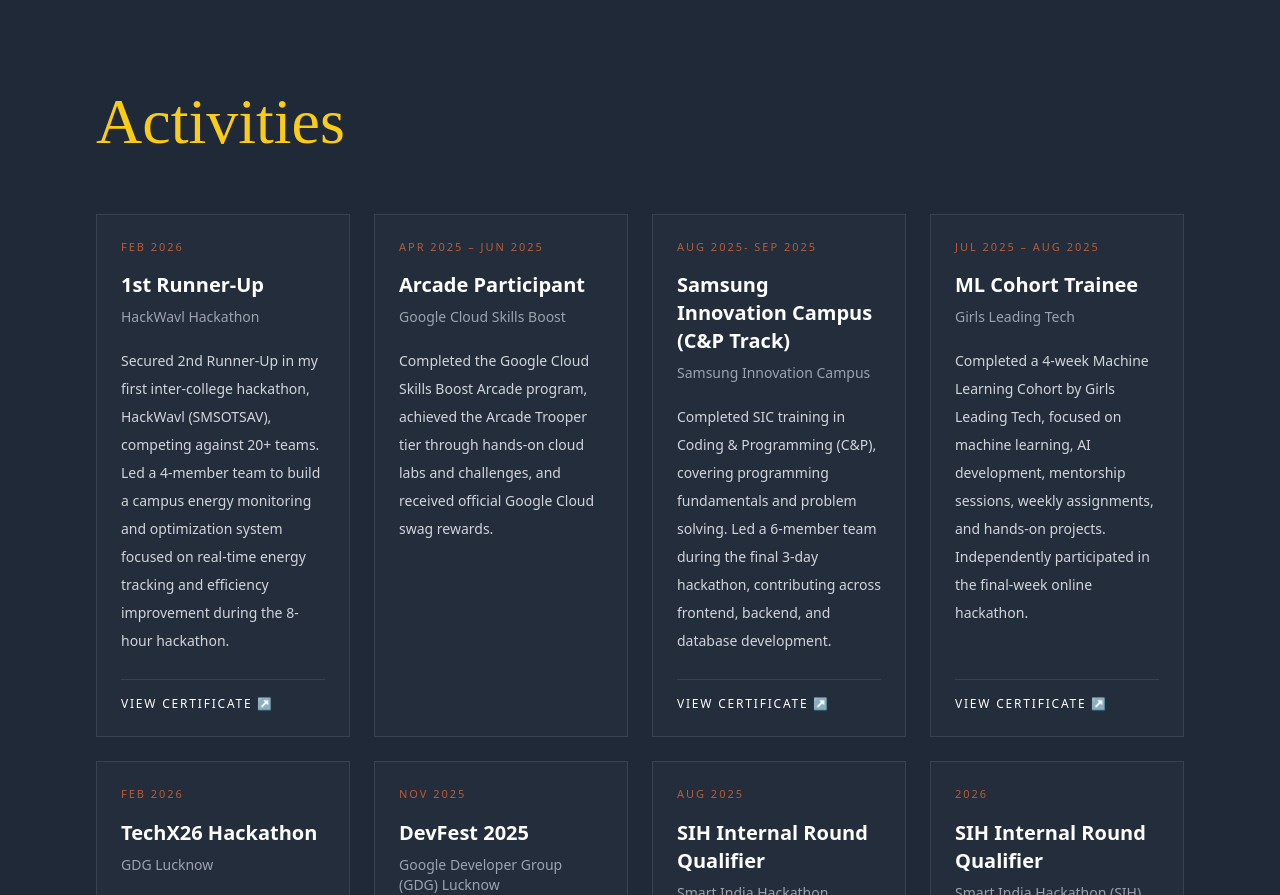
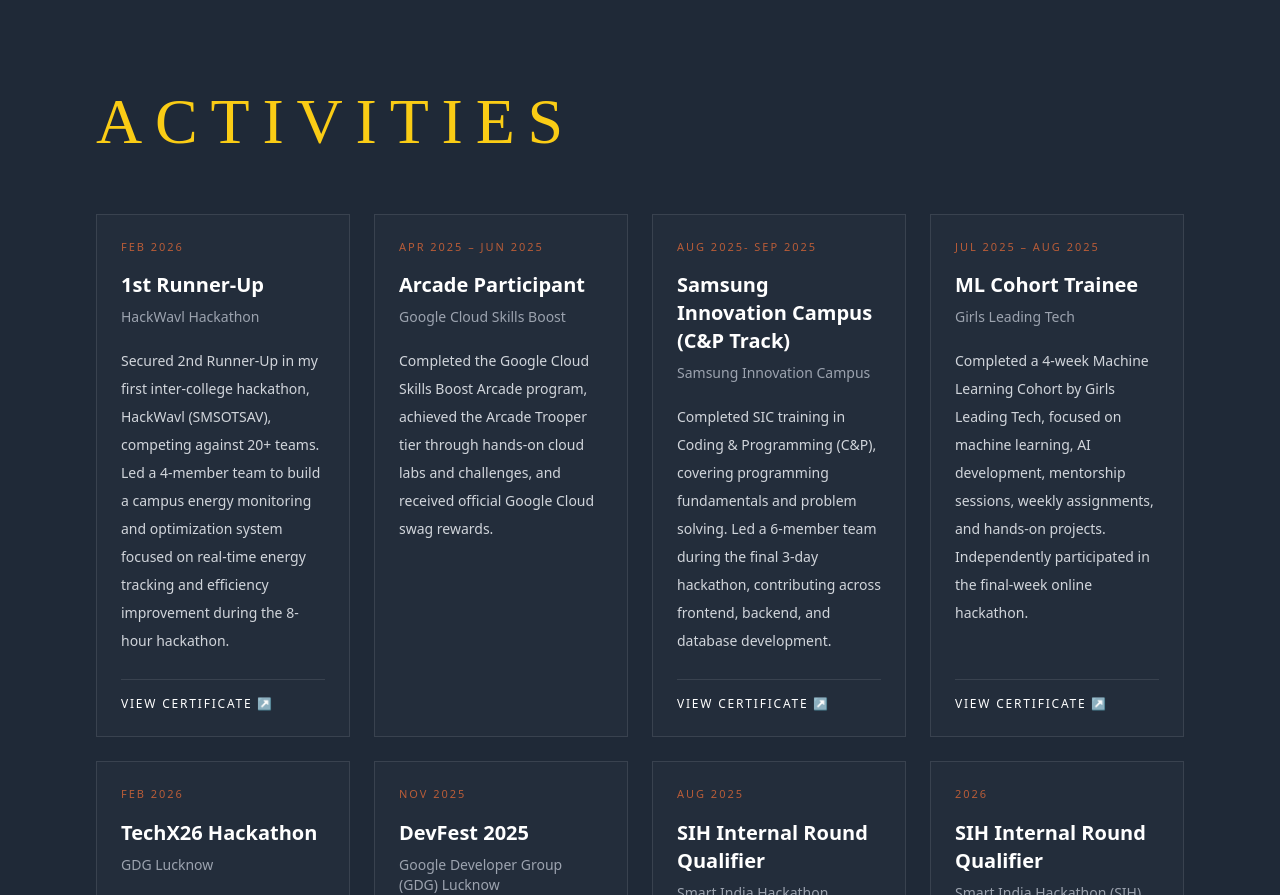
Before and after one commit to pprachhiii/Prachi-s-Portfolio, a React (Vite) app: page / in a window 1280 px wide. Shown: the part 6760-7655 px from the top of the page. Built offline with nearby package versions, Linux system fonts and the light colour scheme.

Commit message:
Change header text from 'Activities' to 'ACTIVITIES'

```diff
--- a/src/components/Activities.tsx
+++ b/src/components/Activities.tsx
@@ -80,6 +80,8 @@
     className="
       text-center
       md:text-left
+      uppercase
+      tracking-[0.2em]
       text-yellow-400
       leading-[0.85]
       whitespace-pre-line
@@ -89,7 +91,7 @@
       fontSize: 'clamp(2rem,5vw,4rem)',
     }}
   >
-    Activities
+    ACTIVITIES
   </h2>
 </div>
       {/* GRID */}
```
